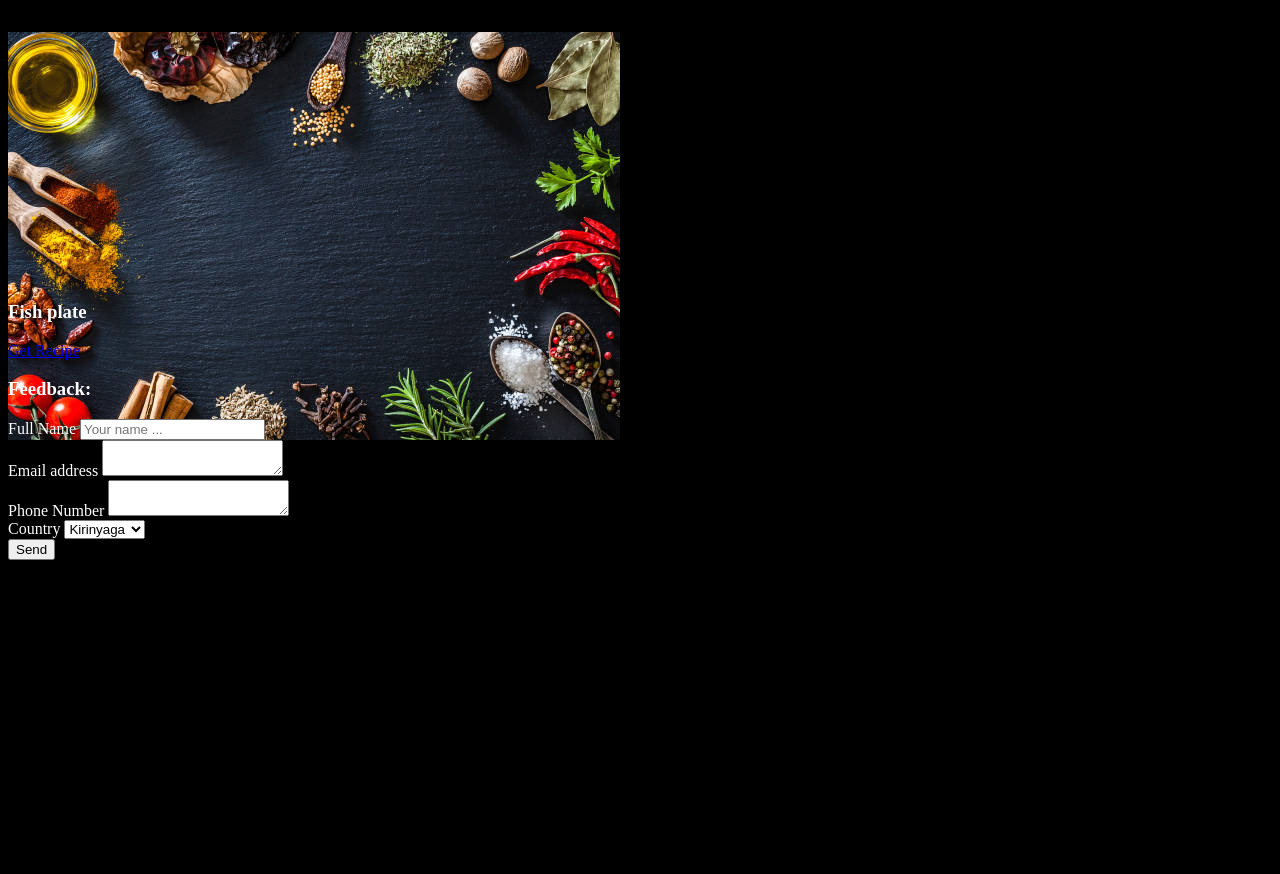
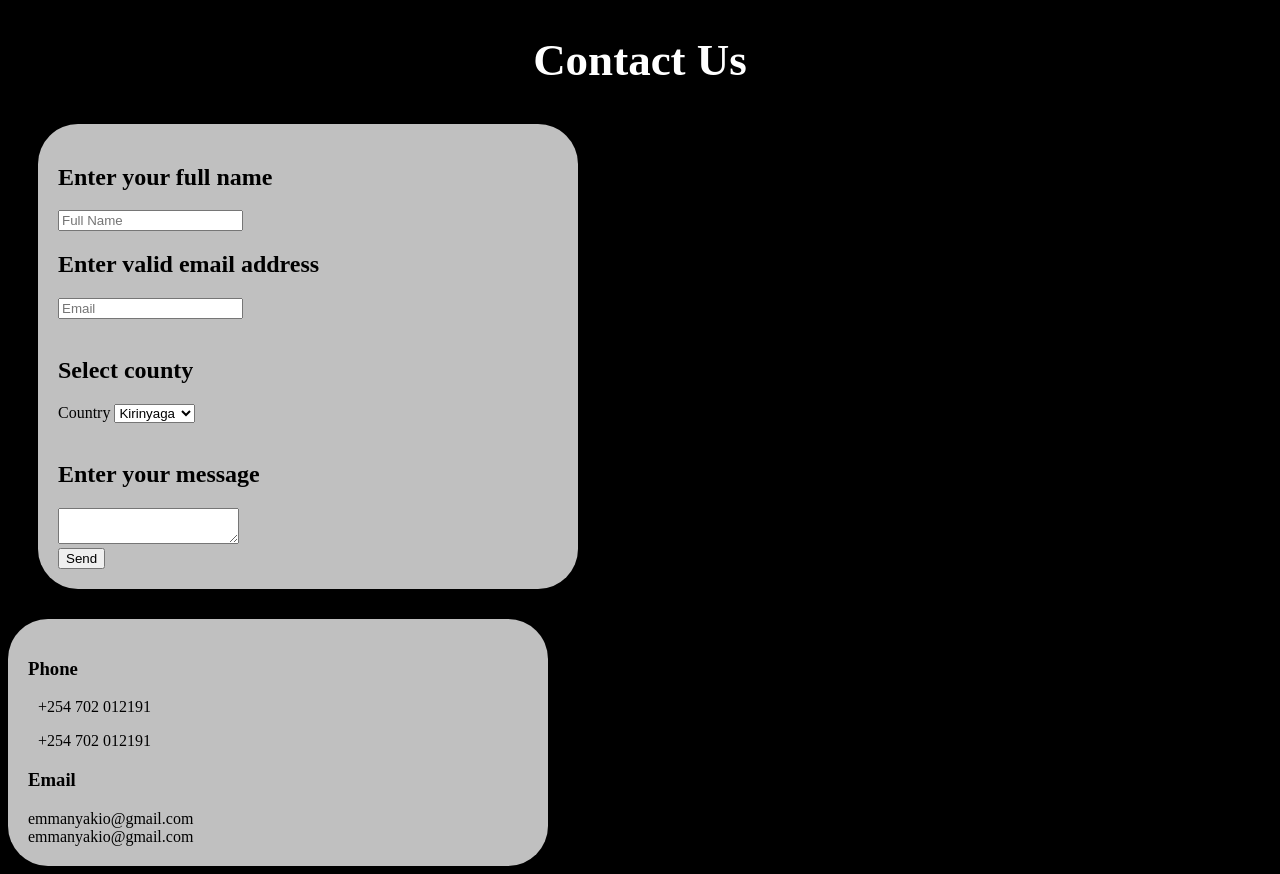
Before and after one commit to ActuaryEmma/Food-Recipes, a plain HTML site: page index.html in a window 1280 px wide. Shown: the part 1393-2267 px from the top of the page. Before the commit the page ends 1961 px from the top, so only its background shows below. Drawn offline with Linux system fonts and the light colour scheme.

Commit message:
add contacts and feedback section

```diff
--- a/index.html
+++ b/index.html
@@ -14,9 +14,9 @@
         <nav id="navigationbar">
             <a href="#page">Home</a>
             <a href="#about-section">About</a>
-            <a href="#search-recipe">Recipes</a>
-            <a href="#Feedback">Feedback</a>
-            <a href="#Contact">Contact</a>
+            <a href="#search-recipe">Search Recipes</a>
+            <a href="#contactForm">Feedback</a>
+            <a href="#contactinfo">Contact</a>
         </nav>
         <form id="form">
             <input type="text" class="search-bar" placeholder="Let's cook" name=""/>
@@ -73,7 +73,7 @@
 
         <div class="meal-recipes" id="meal-recipes">
 
-            <div class="recipe">
+            <!-- <div class="recipe">
                  <div class="meal-item">
                     <div id="meal-img">
                         <img src="Images/home.jpg" alt="food">
@@ -83,37 +83,37 @@
                         <a href="#" class="recipe-btn" >Get Recipe</a>
                     </div>
                 </div>
-            </div>
+            </div>  -->
         </div>
 
     </section>
 
-    <!-- feedback section -->
-    </section>
-        <div class="contacts" id="feedback">
-            <h3>Feedback:</h3>
+
+
+
+
+
+
+
+    <section>
+        <div class="contacts">
+            <h2>Contact Us</h2>
         </div>
 
-        <div class="contactForm">
-            <form>
-                <!-- <h2>Full Name:</h2> -->
+
+        <div class="contactForm" id="contactForm">
+            <form class="feedbackinput">
+                <h2>Enter your full name</h2>
                 <div class ="inputBox">
-                    <label for="contact">Full Name</label>
-                    <input type="text" name=""required="required" placeholder="Your name ...">
+                    <input type="text" name=""required="required" placeholder="Full Name">
+
+                <h2>Enter valid email address</h2>
+                <div class ="inputBox">
+                    <input type="text" name=""required="required" placeholder="Email">
+
                 </div>
-
-                <!-- <h2>Email address</h2> -->
-                <div class ="inputBox">
-                    <label for="contact">Email address</label>
-                    <textarea required="required"></textarea>
-                </div>
-
-                <!-- <h2>Phone Number</h2> -->
-                <div class ="inputBox">
-                    <label for="contact">Phone Number</label>
-                    <textarea required="required"></textarea>
-                </div>
-
+                <br>
+                <h2>Select county</h2>
                 <div>
                     <label for="country">Country</label>
                     <select id="country" name="counties">
@@ -129,14 +129,44 @@
                     </select>
                 </div>
 
+                <br>
+                <h2>Enter your message</h2>
+                <div class ="inputBox">
+                    <textarea required="required"></textarea>
+                </div>
+
                 <div class ="inputBox">
                     <input type="submit" name="" value="Send">
 
                 </div>
             </form>
-        </div>
+
     </section>
+    <section>
+        <form id="contactinfo">
+            <div class="info">
+                    <div class="box">
+                         <div class="icon"></div>
+                        <div class="text">
+                            <h3>Phone</h3>
+                            <p>+254 702 012191</p>
+                            <p>+254 702 012191</p>
+                        </div>
 
+                        <div class="text">
+                            <h3>Email</h3>
+                            <hp>emmanyakio@gmail.com</hp><br>
+                            <hp>emmanyakio@gmail.com</hp>
+                        </div>
+                    </div>
+                </div>
+            </form>
+
+
+        </section>
+        </form>
+    </div>
+    </section>
 </body>
 <script src="index.js"></script>
 </html>
--- a/style.css
+++ b/style.css
@@ -93,6 +93,7 @@ section {
     align-items: center;
     min-height: 50vh;
     color:white;
+
 }
 #abouth2{
     font-size: 30px;
@@ -224,3 +225,37 @@ p{
     color: white
 }
 /*  */
+
+.contacts{
+
+    text-align: center;
+    font-size: 30px;
+    color:white;
+    margin-bottom: 0px;}
+.contactForm{
+
+
+    display:grid;
+    grid-template-columns: repeat(2, 2fr);
+    margin:30px;
+
+
+}
+.feedbackinput{
+    background:silver;
+    border-radius: 40px;
+    width: 90%;
+
+    max-width: 500px;
+    padding: 20px;
+    color:black;
+}
+#contactinfo{
+    background:silver;
+    border-radius: 40px;
+    width: 90%;
+
+    max-width: 500px;
+    padding: 20px;
+    color:black;
+}
```
